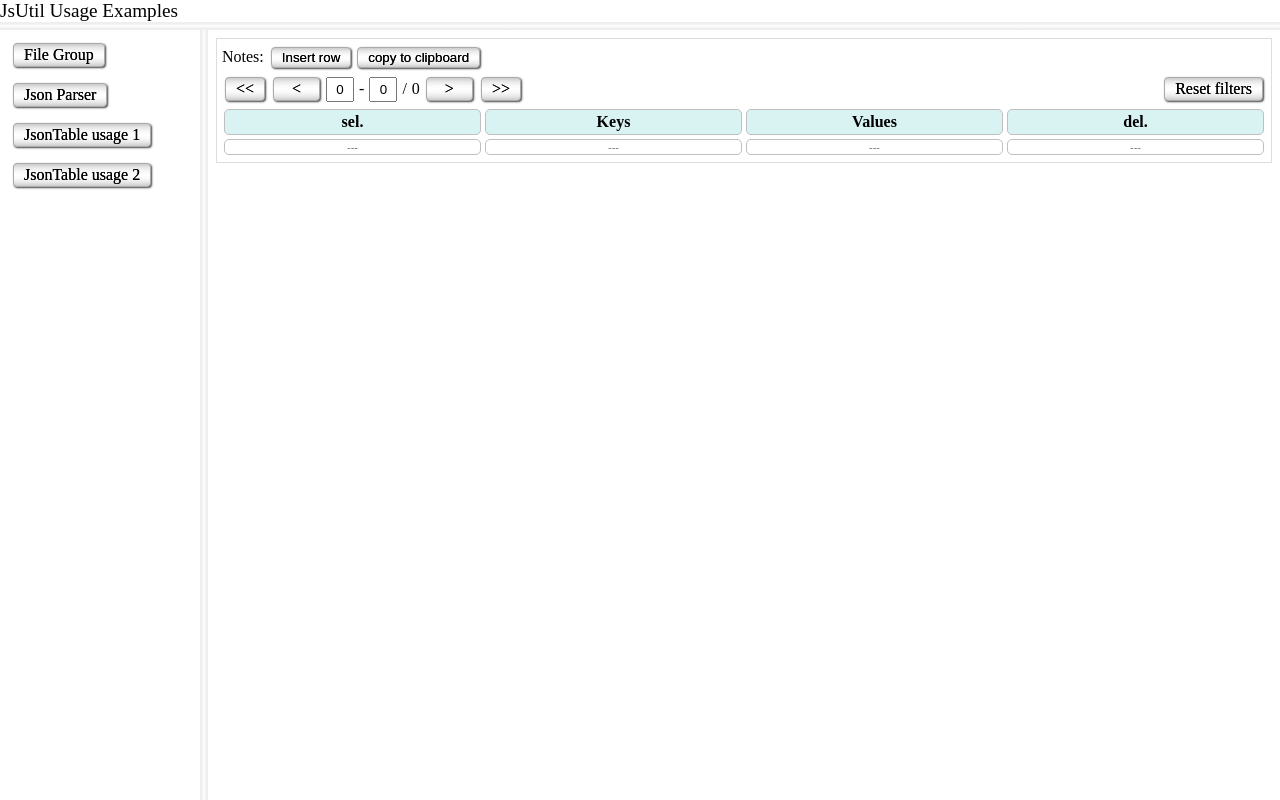
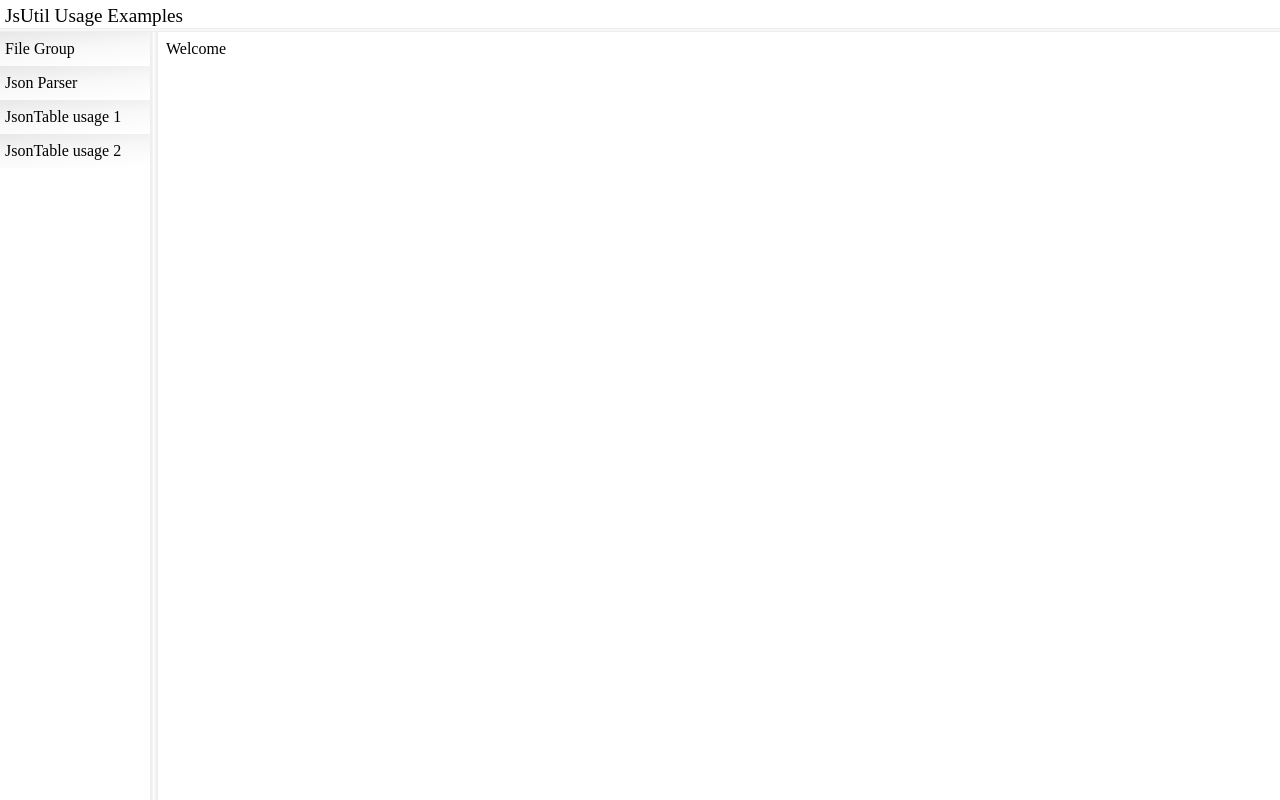
Before and after one commit to ahwahha/JsUtil, a website: page examples/examples.html in a window 1280 px wide. Drawn offline with Linux system fonts and the light colour scheme.

Commit message:
example page update

```diff
--- a/examples/examples.html
+++ b/examples/examples.html
@@ -6,6 +6,19 @@
         * {
             box-sizing: border-box;
         }
+
+        .menu_unit {
+            padding: 8px 5px;
+            background-image: linear-gradient(-5deg, #ffffff, #ffffff, #f8f8f8, #e8e8e8);
+        }
+
+        .menu_level_1 {
+            padding-left: 20px;
+        }
+
+        .menu_level_2 {
+            padding-left: 40px;
+        }
     </style>
 </head>
 
@@ -13,24 +26,39 @@
     <script src="../dist/util_bundle.js" type="text/javascript"></script>
     <link rel='stylesheet' href='button.css'>
     <script>
-        let dv, dh, f;
+        let b, vertical_divs, horizontal_divs, main_frame;
+
+        let open = function (src) {
+            main_frame.attr('srcdoc', 'unset').attr('src', src);
+        };
+
+        let menuItems = [
+            { id: '1', label: 'File Group', handler: () => { open('FileGroup.html'); } },
+            { id: '2', label: 'Json Parser', handler: () => { open('JSON_parser.html'); } },
+            { id: '3', label: "JsonTable usage 1", handler: () => { open('JsonTable.html'); } },
+            { id: '4', label: "JsonTable usage 2", handler: () => { open('notes.html'); } }
+        ]
+
         Util.loaded(() => {
-            Util.get('body')[0].css('margin', '0px');
+            b = Util.get('body')[0].css('margin', '0px').css('padding', '0px').holdKeys();
+
             Util.get('#main').css('position', 'relative').css('margin', '0px').css('padding', '0px').appendContent(
-                dv = Util.createSplitedDiv(Util.directions.down, 'min-content', true, true)
+                vertical_divs = Util.createSplitedDiv(Util.directions.down, '28px', !true)
             );
 
-            dv.a.css('min-height', 'min-content').appendContent(Util.create('span', { style: "font-size:120%;" }).appendContent("JsUtil Usage Examples"));
-            dv.b.appendContent(dh = Util.createSplitedDiv(Util.directions.right, '200px', true, !true));
+            vertical_divs.a.appendContent(
+                Util.create('div', { style: "padding: 5px; display:flex; flex-flow: row nowrap; justify-content:flex-start; align-items: center; gap: 5px;" })
+                    .appendContent(Util.create('span', { style: "font-size:120%; flex: 1;" }).appendContent("JsUtil Usage Examples"))
+            );
+            vertical_divs.b.appendContent(horizontal_divs = Util.createSplitedDiv(Util.directions.right, '150px', true, !true));
 
-            dh.a.appendContent(
-                Util.create('div', { style: "width:100%; height:100%; border:none; display:flex; flex-flow: column nowrap; justify-content:flex-start; align-items: flex-start; padding:10px; gap: 10px;" })
-                    .appendContent(Util.create('span', { class: 'button', style: "width:min-content; white-space: nowrap;" }).appendContent("File Group").addEventHandler('click', (e) => { f.attr('src', 'FileGroup.html') }))
-                    .appendContent(Util.create('span', { class: 'button', style: "width:min-content; white-space: nowrap;" }).appendContent("Json Parser").addEventHandler('click', (e) => { f.attr('src', 'JSON_parser.html') }))
-                    .appendContent(Util.create('span', { class: 'button', style: "width:min-content; white-space: nowrap;" }).appendContent("JsonTable usage 1").addEventHandler('click', (e) => { f.attr('src', 'JsonTable.html') }))
-                    .appendContent(Util.create('span', { class: 'button', style: "width:min-content; white-space: nowrap;" }).appendContent("JsonTable usage 2").addEventHandler('click', (e) => { f.attr('src', 'notes.html') }))
+
+            horizontal_divs.a.css('transition', 'width 0.3s').appendContent(
+                Util.createMenu(Util.getHierarchicalTree(menuItems, 'id', 'parent')).css('width', '400px')
             );
-            dh.b.appendContent(f = Util.create('iframe', { style: "width:100%; height:100%; border:none", src: 'notes.html' }));
+
+            horizontal_divs.b.appendContent(main_frame = Util.create('iframe', { style: "width:100%; height:100%; border:none", srcdoc: '<html><body>Welcome</body></html>' }));
+
         });
     </script>
     <div id='main'></div>
```
